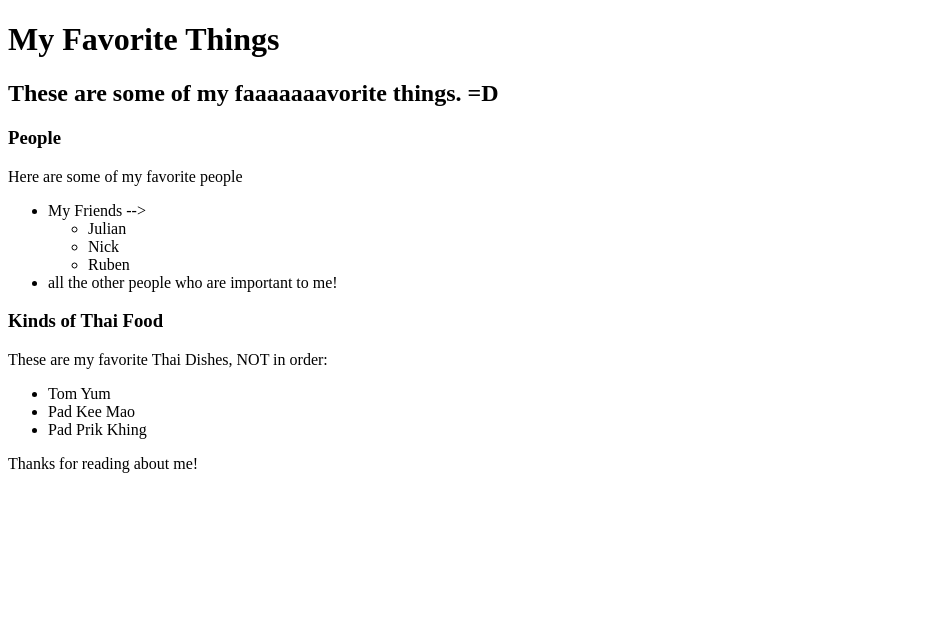
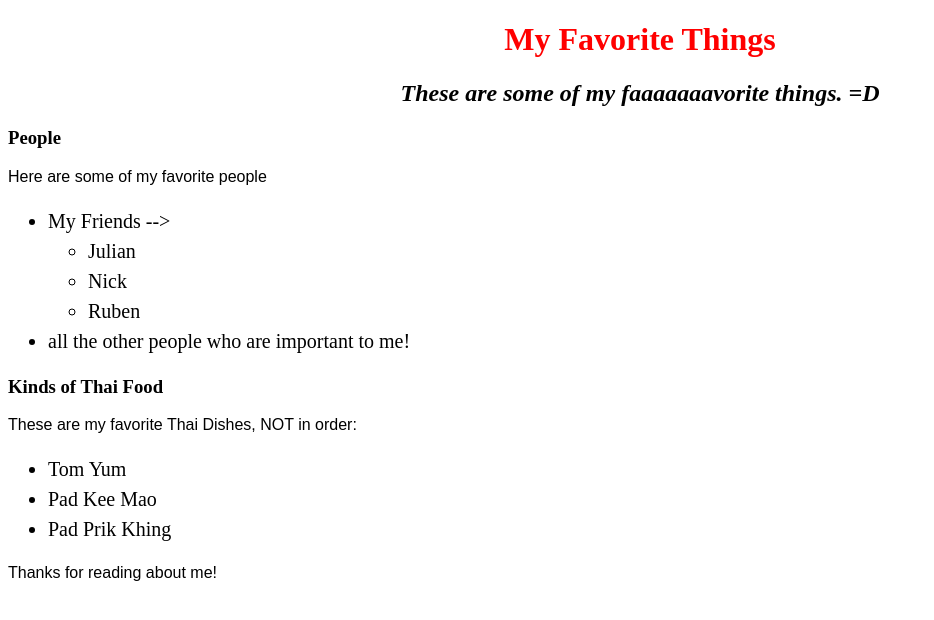
Before and after one commit to MGantz22/my-first-webpage, a plain HTML site: page favorite-things.html in a window 1280 px wide. Shown: the whole page, without its empty margins (0-934 px from the left). Drawn offline with Linux system fonts and the light colour scheme.

Commit message:
added header, css format into header

```diff
--- a/css/styles.css
+++ b/css/styles.css
@@ -1,9 +1,6 @@
+
 h1 {
-    color: blue;
-    background-color: black;
-}
-h1 {
-    color: blue;
+    color: red;
     text-align: center;
   }
 
--- a/favorite-things.html
+++ b/favorite-things.html
@@ -1,7 +1,8 @@
 <!DOCTYPE html>
 <html lang="en-US">
 <head>
-  <title>Jannon's Favorite Things</title>
+    <link href="css/styles.css" rel="stylesheet" type="text/css">
+  <title>Mitchells Favorite Things</title>
 </head>
 
 <body>
```
Also changed, not shown: my-first-webpage.html (+1 -0 lines), img/cute kitten.jpg (added).
